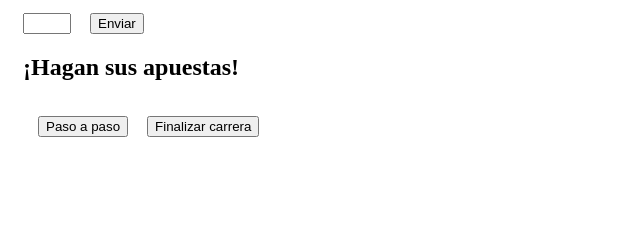
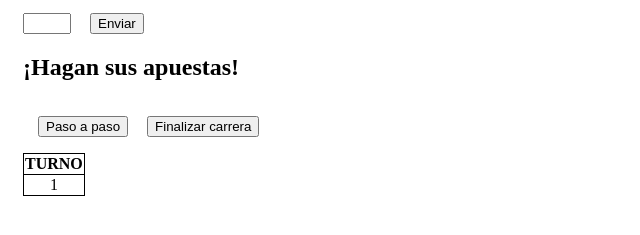
Before and after one commit to irene22fg/CARRERA, a plain HTML site: page index.html in a window 1280 px wide. Both pictures are taken after a click on the button "Enviar". Shown: the part 123-358 px from the top of the page, without its empty margins (0-640 px from the left). Drawn offline with Linux system fonts and the light colour scheme.

Commit message:
intento Tabla

```diff
--- a/index.html
+++ b/index.html
@@ -19,6 +19,9 @@
     </div>
     <button id="paso" name="Paso a paso">Paso a paso</button>
     <button id="finalizar" name="Finalizar">Finalizar carrera</button>
+    <table id="tabla">
+
+    </table>
     <script src="script/main.js"></script>
 </body>
 </html>
--- a/script/main.js
+++ b/script/main.js
@@ -31,11 +31,11 @@ const liebre = {
     },
     normal: {
         min: 46,
-        max: 79,
+        max: 80,
         mueve: 10
     },
     dificultad: {
-        min: 80,
+        min: 81,
         max: 100,
         mueve: -20
     }
@@ -146,10 +146,11 @@ function getParticipantes() {      //Saco el número de participantes y los alma
 }
 
 const zonaCarrera = document.getElementsByClassName("carrera")[0];    //zona html para la carrera
+const tabla = document.getElementById("tabla");
 
 function crearCarrera() {    //creo la pista con los animales en su posición indicada
     participantesSet = getParticipantes();
-    borrarNodo();
+    borrarNodo(zonaCarrera);
     participantesSet.forEach(participante => {   //creo los carriles para los animales correspondientes
         let pista = crearNodo("div", "", ["pista"], []);
         pista.appendChild(crearNodo("img", "", [], [{ name: "src", value: "./img/" + participante.img }, { name: "id", value: participante.nombre }]));
@@ -157,12 +158,41 @@ function crearCarrera() {    //creo la pista con los animales en su posición in
         document.getElementById(participante.nombre).style.marginLeft = participante.casilla + 'px';
         movimientos[participante.nombre].push({ tipo: 'salida', valor: participante.casilla });
     });
+    crearTabla();
 }
 
-function borrarNodo() {
-    let divCarrera = zonaCarrera
-    while (divCarrera.firstChild) {
-        divCarrera.removeChild(divCarrera.firstChild);
+function crearTabla(){
+    borrarNodo(tabla);
+    let thead = crearNodo("thead", "", [], []);
+    let tbody = crearNodo("tbody", "", [], []);
+    let trCabecera = crearNodo("tr","", [], []);
+    trCabecera.appendChild(crearNodo("th", "TURNO", [], []));
+    thead.appendChild(trCabecera);
+    participantesSet.forEach(participante => {
+        trCabecera.appendChild(crearNodo("th", participante.nombre, [], []));
+    });
+    tabla.appendChild(thead);
+    let trSalida = crearNodo("tr", "", [], []);
+    trSalida.appendChild(crearNodo("td", "1", [], []));
+    tbody.appendChild(trSalida);
+    participantesSet.forEach(participante => {
+        trSalida.appendChild(crearNodo("td", movimientos[participante.nombre][0].tipo + ": " + movimientos[participante.nombre][0].valor, [], []));
+    });
+    tabla.appendChild(tbody);
+}
+
+function addMovsTabla(movimientos){
+    let tbody = document.body.children[6].lastElementChild;
+    let tr = crearNodo("tr", "", [], []);
+    tr.appendChild(crearNodo("td", movimientos.length, [], []));
+    tbody.appendChild(tr);
+    tr.appendChild(crearNodo("td", movimientos[movimientos.length-1].tipo + ": " + movimientos[movimientos.length-1].valor, [], []));
+}
+
+function borrarNodo(div) {
+    let nodoBorrar = div;
+    while (nodoBorrar.firstChild) {
+        nodoBorrar.removeChild(nodoBorrar.firstChild);
     }
 }
 
@@ -214,6 +244,7 @@ function turno() {
                     movimientos[participante.nombre].push({ tipo: 'dificultad', valor: participante.dificultad.mueve });
                     document.getElementById(participante.nombre).style.marginLeft = participante.dificultad.mueve * 3 + total + 'px';
                 }
+                addMovsTabla(movimientos[participante.nombre]);
             }
         });
     }
```
